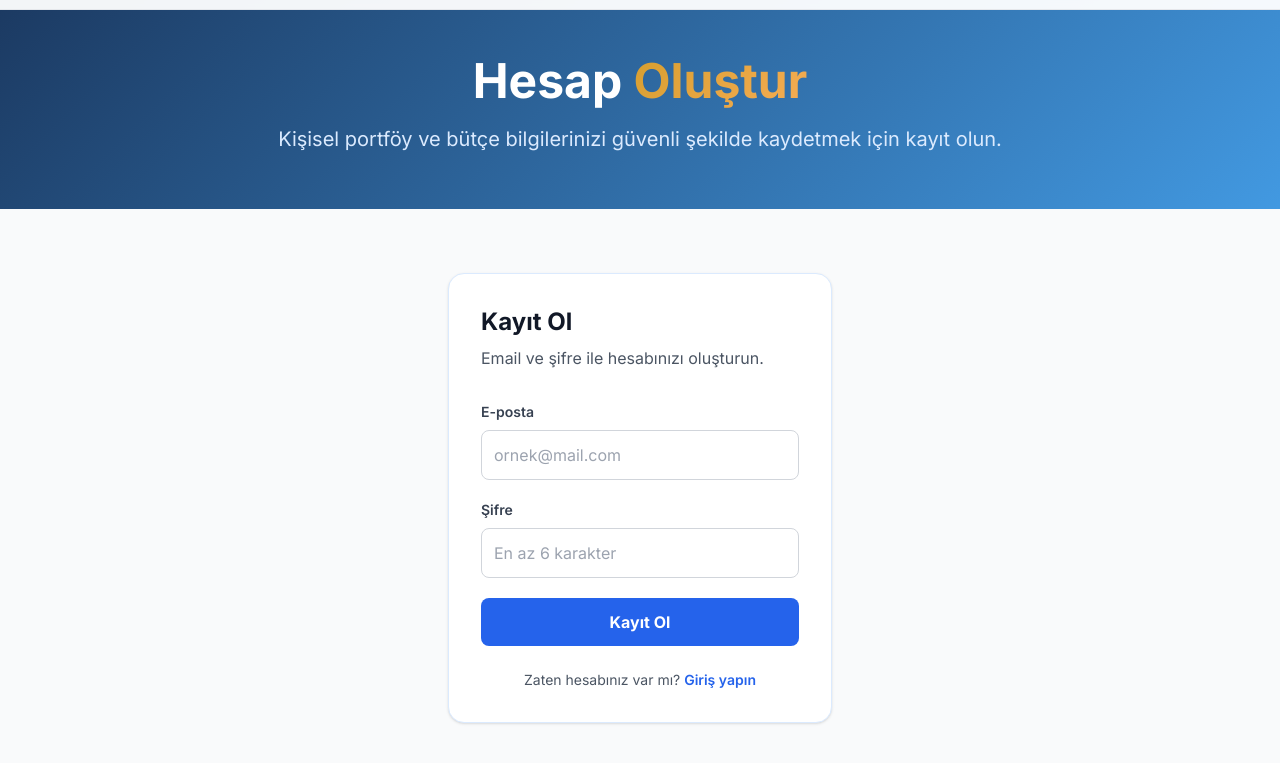
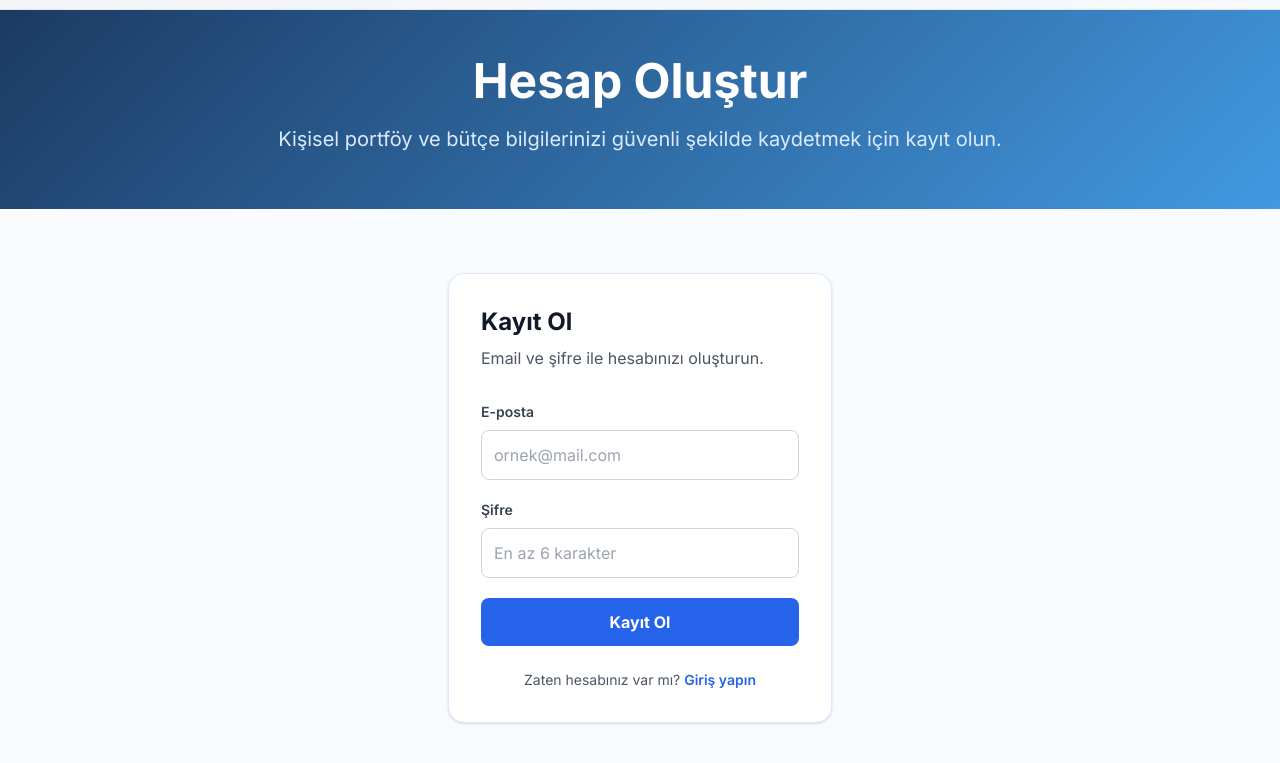
Before and after one commit to Ali-Demir-58/Bitirme, a website: page register.html in a window 1280 px wide. Shown: the part 55-818 px from the top of the page. Drawn offline with nearby package versions, Linux system fonts and the light colour scheme.

Commit message:
Update register.html

```diff
--- a/register.html
+++ b/register.html
@@ -99,7 +99,7 @@
     <section class="pt-28 pb-14 gradient-bg">
         <div class="max-w-7xl mx-auto px-4 sm:px-6 lg:px-8 text-center">
             <h1 class="text-4xl sm:text-5xl font-bold text-white mb-5">
-                Hesap <span class="text-gradient">Oluştur</span>
+                Hesap Oluştur
             </h1>
             <p class="text-base sm:text-xl text-blue-100 max-w-3xl mx-auto">
                 Kişisel portföy ve bütçe bilgilerinizi güvenli şekilde kaydetmek için kayıt olun.
```
